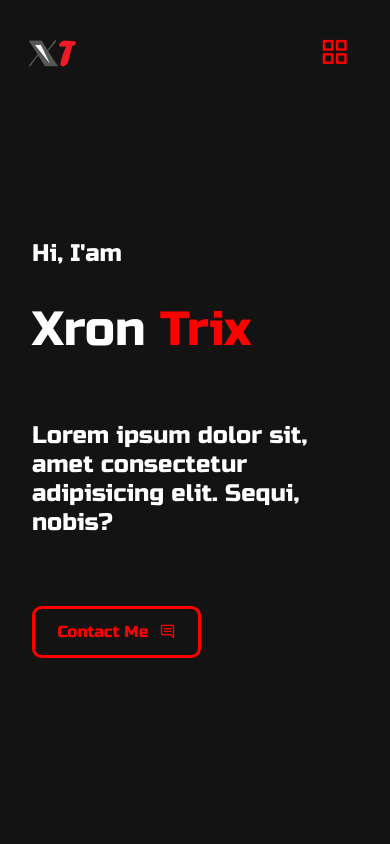
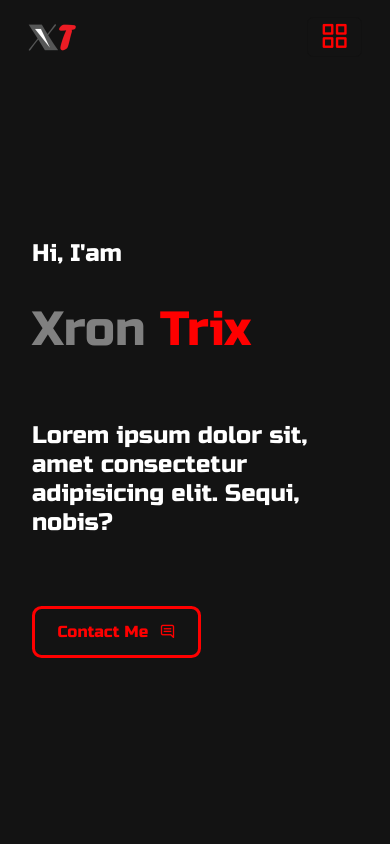
Before and after one commit to XronTrix10/Portfolio, a plain HTML site: page index.html in a window 390 px wide. Shown: the top 844 px of the page. Drawn offline with nearby package versions, Linux system fonts and the light colour scheme.

Commit message:
Navbar Fix

```diff
--- a/css/styles.css
+++ b/css/styles.css
@@ -41,10 +41,16 @@ body {
 
 /*************** Navbar  ***************/
 
-.navbar {
+.navbar-top {
     padding: .5rem 8rem;
     /* background-image: linear-gradient(to top, rgba(255, 255, 255, 0), rgba(0, 0, 0, 0.486)); */
     background-color: rgb(19, 19, 19);
+}
+
+.navbar-after{
+    padding: 0 8rem;
+    background-color: rgb(15, 15, 15);
+    /* background: linear-gradient(to bottom, #000000 80%, rgb(71, 71, 71) 100%); */
 }
 
 .navbar-brand {
@@ -124,6 +130,10 @@ body {
 
 .home .title h1 {
     font-size: 4.5rem;
+}
+
+.gray-text{
+    color: gray;
 }
 
 .red-text {
@@ -253,7 +263,8 @@ body {
 @media (max-width: 1080px) {
 
     .navbar {
-        padding: 1.5rem 5rem;
+        padding-left: 5rem;
+        padding-right: 5rem;
     }
 
     .nav-link{
@@ -308,7 +319,8 @@ body {
 @media (max-width: 800px) {
 
     .navbar {
-        padding: 1.5rem 1rem;
+        padding-left: 1rem;
+        padding-right: 1rem;
     }
 
     #home .home {
--- a/index.html
+++ b/index.html
@@ -38,7 +38,7 @@
 
 <header>
 
-    <nav class="navbar fixed-top navbar-expand-lg navbar-light">
+    <nav class="navbar fixed-top navbar-expand-lg navbar-top" id="navbar">
         <div class="container-fluid">
 
             <a class="navbar-brand" href="#">
@@ -90,7 +90,7 @@
         <div class="home">
             <div class="title">
                 <h2>Hi, I'am</h2>
-                <h1>Xron <span class="red-text">Trix</span></h1>
+                <h1><span class="gray-text">Xron </span><span class="red-text">Trix</span></h1>
             </div>
             <div class="subtitle">
                 <h2>Lorem ipsum dolor sit, amet consectetur adipisicing elit. Sequi, nobis?</h2>
--- a/js/index.js
+++ b/js/index.js
@@ -1,6 +1,7 @@
 // ================ Scroll-up Button ================
 
 const scrollBtn = document.getElementById('scroll-up');
+const navBar = document.getElementById('navbar')
 
 window.onscroll = function () {
     scrollFunction()
@@ -9,8 +10,12 @@ window.onscroll = function () {
 function scrollFunction() {
     if (document.body.scrollTop > 300 || document.documentElement.scrollTop > 300) {
         scrollBtn.style.display = "block";
+        navBar.classList.remove('navbar-top');
+        navBar.classList.add('navbar-after');
     } else {
         scrollBtn.style.display = "none";
+        navBar.classList.remove('navbar-after');
+        navBar.classList.add('navbar-top');
     }
 }
 
```
